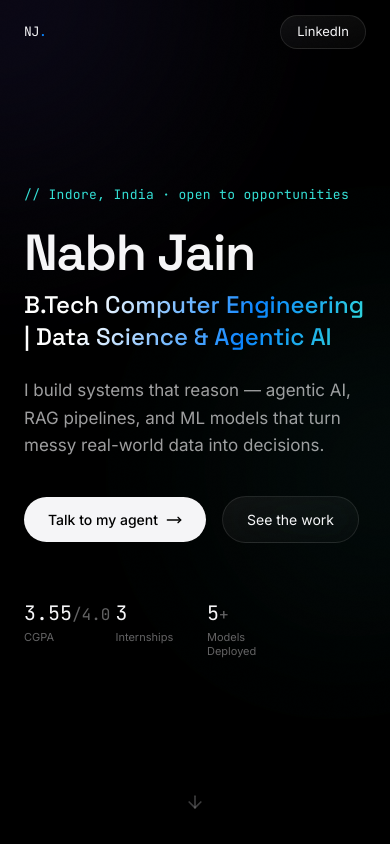
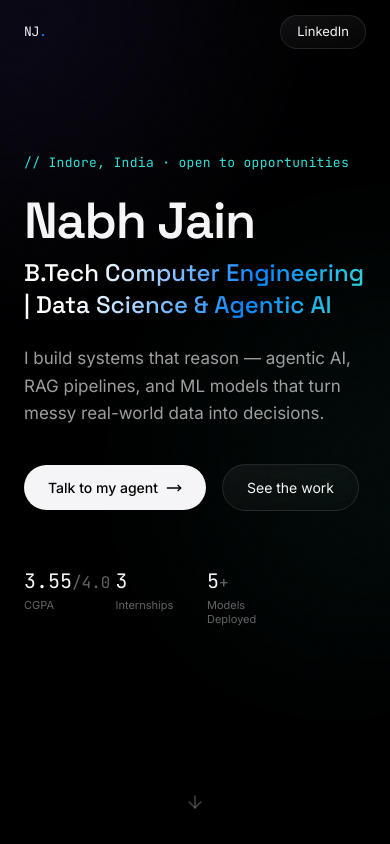
Before and after one commit to NabhJain/Agentic-Portfolio, a Next.js app: page / in a window 390 px wide. Shown: the top 844 px of the page. Built offline with nearby package versions, Linux system fonts and the light colour scheme.

Commit message:
fix: hero layout on mobile

```diff
--- a/components/Hero.tsx
+++ b/components/Hero.tsx
@@ -9,7 +9,7 @@ export function Hero() {
   return (
     <section
       id="top"
-      className="relative min-h-[100vh] flex flex-col justify-center overflow-hidden pt-16 md:pt-20 pb-16"
+      className="relative min-h-[100vh] flex flex-col justify-center overflow-hidden pt-18 md:pt-20 pb-16"
     >
       <div className="absolute -top-40 -left-40 w-[520px] h-[520px] bg-orb rounded-full blur-3xl opacity-20 animate-floatY" />
       <div className="absolute top-40 -right-40 w-[520px] h-[520px] bg-orb2 rounded-full blur-3xl opacity-15 animate-floatY" />
@@ -97,8 +97,8 @@ export function Hero() {
             animate={{ opacity: 1, scale: 1, y: 0 }}
             transition={{ duration: 0.9, delay: 0.3, ease: [0.22, 1, 0.36, 1] }}
             className="hidden md:block"
-            >
-          <AgentTypingPreview />
+          >
+            <AgentTypingPreview />
           </motion.div>
         </div>
       </div>
```
